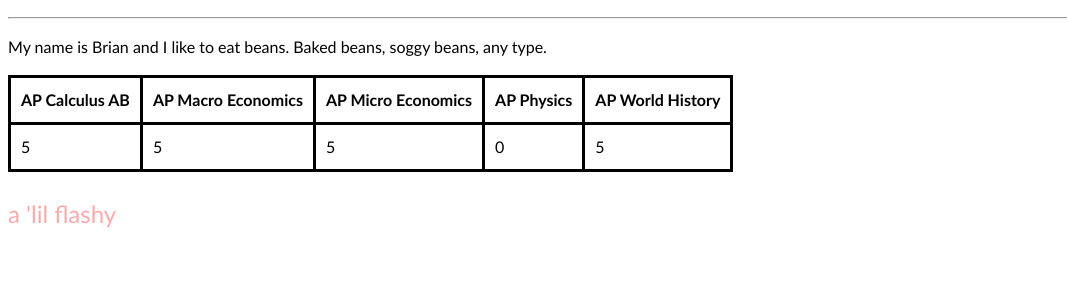
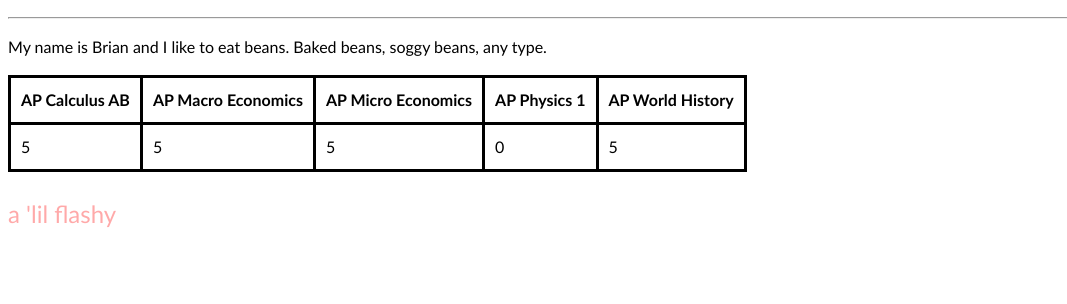
Before and after one commit to Briocg/prototype, a plain HTML site: page index.html in a window 1280 px wide. Shown: the part 130-434 px from the top of the page, 0-1067 px from the left. Drawn offline with Linux system fonts and the light colour scheme.

Commit message:
Update index.html

```diff
--- a/index.html
+++ b/index.html
@@ -22,7 +22,7 @@
     <th class="goated">AP Calculus AB</th>
     <th class="goated">AP Macro Economics</th>
     <th class="goated">AP Micro Economics</th>
-    <th class="ass">AP Physics</th>
+    <th class="ass">AP Physics 1</th>
     <th class="goated">AP World History</th>
   </tr>
     <tr>
```
